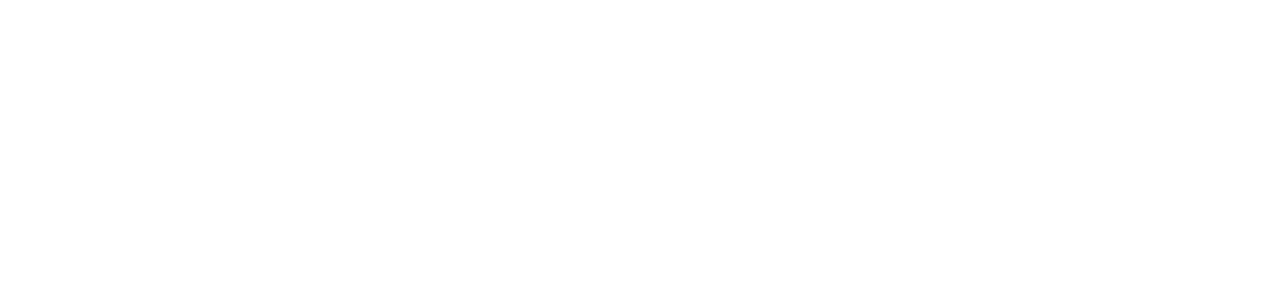
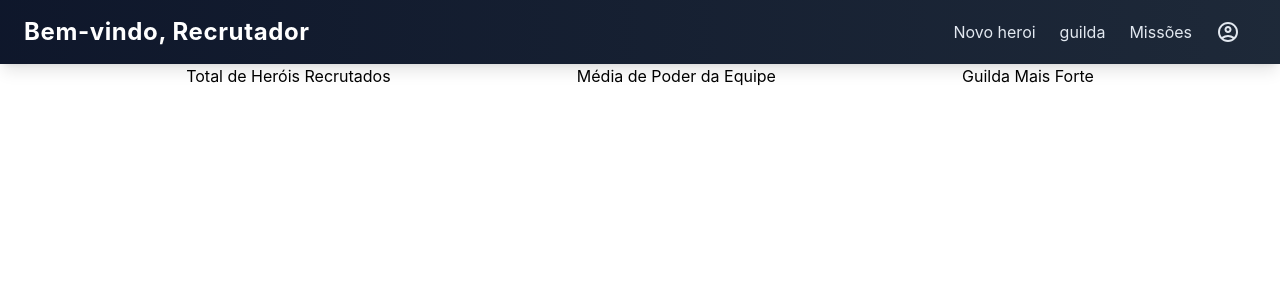
Before and after one commit to CarlosEduardo41930/hero, a React (Vite) app in the folder front/: page / in a window 1280 px wide. Before the commit this address had no page. Shown: the top 300 px of the page. Built offline with nearby package versions, Linux system fonts and the light colour scheme.

Commit message:
feat: improve Nav styling with dark gradient, shadows and hover effects

```diff
--- a/front/index.html
+++ b/front/index.html
@@ -3,7 +3,7 @@
   <head>
     <meta charset="UTF-8" />
     <link rel="icon" type="image/svg+xml" href="/favicon.svg" />
-    <link rel="stylesheet" href="style.css">
+    <link rel="stylesheet" href="./style.css">
     <meta name="viewport" content="width=device-width, initial-scale=1.0" />
     <title>front</title>
   </head>
--- a/front/src/App.jsx
+++ b/front/src/App.jsx
@@ -3,6 +3,8 @@
 import { Routes, Route } from 'react-router-dom'
 import Login from './Paginas/Login'
 import Cadastro from './Paginas/Cadastro'
+import Layout from './Paginas/Layout'
+import { Navigate } from 'react-router-dom'
 
 const queryClient = new QueryClient()
 
@@ -12,6 +14,7 @@
   return (
     <QueryClientProvider client={queryClient}>
       <Routes>
+        <Route path='/' element={<Layout />} />
         <Route path='/cadastro' element={<Cadastro />} />
         {/* <Route path='/cadastro' element={<h1>Cadastro</h1>} /> */}
         <Route path='/login' element={<Login />} />
--- /dev/null
+++ b/front/src/Componentes/Home.jsx
@@ -0,0 +1,19 @@
+function Home() {
+    return(
+        <div>
+            <div className="flex justify-evenly">
+                <div className="">
+                    <p>Total de Heróis Recrutados</p>
+                </div>
+                <div className="">
+                    <p>Média de Poder da Equipe</p>
+                </div>
+                <div className="">
+                    <p>Guilda Mais Forte</p>
+                </div>
+            </div>
+        </div>
+    );
+}
+
+export default Home
--- /dev/null
+++ b/front/src/Componentes/Nav.jsx
@@ -0,0 +1,18 @@
+function Nav() {
+    return(
+        <nav className="flex justify-between items-center bg-gradient-to-r from-slate-900 to-gray-800 shadow-lg px-6 py-4">
+            <h1 className="text-2xl font-bold text-white tracking-wide">Bem-vindo, Recrutador</h1>
+            <ul className="flex items-center gap-6 pr-4">
+                <li className="text-slate-200 hover:text-white transition-colors cursor-pointer">Novo heroi</li>
+                <li className="text-slate-200 hover:text-white transition-colors cursor-pointer">guilda</li>
+                <li className="text-slate-200 hover:text-white transition-colors cursor-pointer">Missões</li>
+                <li className="text-slate-200 hover:text-white transition-colors cursor-pointer">
+                    <svg xmlns="http://www.w3.org/2000/svg" height="24px" viewBox="0 -960 960 960" width="24px" fill="currentColor"><path d="M234-276q51-39 114-61.5T480-360q69 0 132 22.5T726-276q35-41 54.5-93T800-480q0-133-93.5-226.5T480-800q-133 0-226.5 93.5T160-480q0 59 19.5 111t54.5 93Zm146.5-204.5Q340-521 340-580t40.5-99.5Q421-720 480-720t99.5 40.5Q620-639 620-580t-40.5 99.5Q539-440 480-440t-99.5-40.5ZM480-80q-83 0-156-31.5T197-197q-54-54-85.5-127T80-480q0-83 31.5-156T197-763q54-54 127-85.5T480-880q83 0 156 31.5T763-763q54 54 85.5 127T880-480q0 83-31.5 156T763-197q-54 54-127 85.5T480-80Zm100-95.5q47-15.5 86-44.5-39-29-86-44.5T480-280q-53 0-100 15.5T294-220q39 29 86 44.5T480-160q53 0 100-15.5ZM523-537q17-17 17-43t-17-43q-17-17-43-17t-43 17q-17 17-17 43t17 43q17 17 43 17t43-17Zm-43-43Zm0 360Z"/></svg>
+                </li>
+            </ul>
+        </nav>
+    )
+
+}
+
+export default Nav
--- /dev/null
+++ b/front/src/Paginas/Layout.jsx
@@ -0,0 +1,15 @@
+import Nav from '../Componentes/Nav'
+import Home from '../Componentes/Home'
+
+function Layout() {
+    return(
+        <>
+        <Nav />
+        <Home />
+
+        </>
+    )
+
+}
+
+export default Layout
--- a/front/src/main.jsx
+++ b/front/src/main.jsx
@@ -2,7 +2,6 @@
 import { StrictMode } from 'react'
 import { createRoot } from 'react-dom/client'
 import App from './App.jsx'
-import '../style.css'
 
 createRoot(document.getElementById('root')).render(
   <StrictMode>
```
Also changed, not shown: 1 other file (tests, documents, lock files or other folders).
